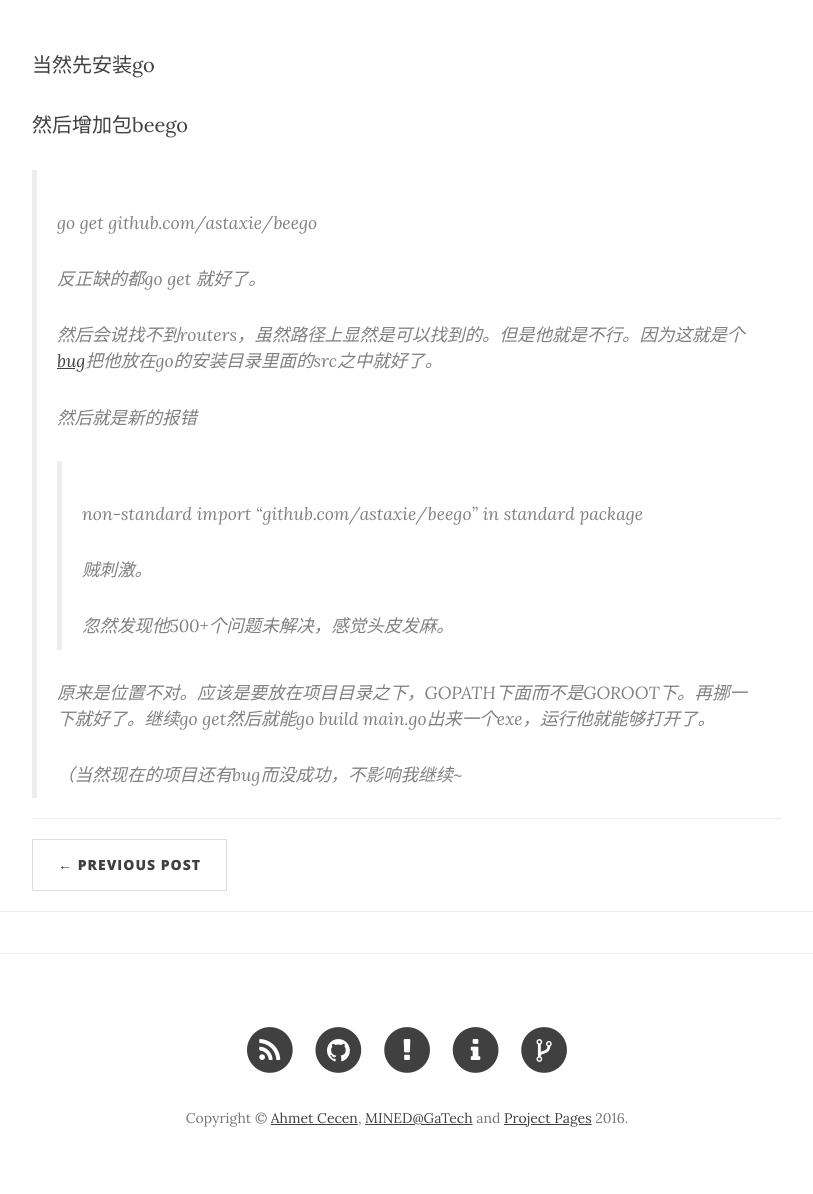
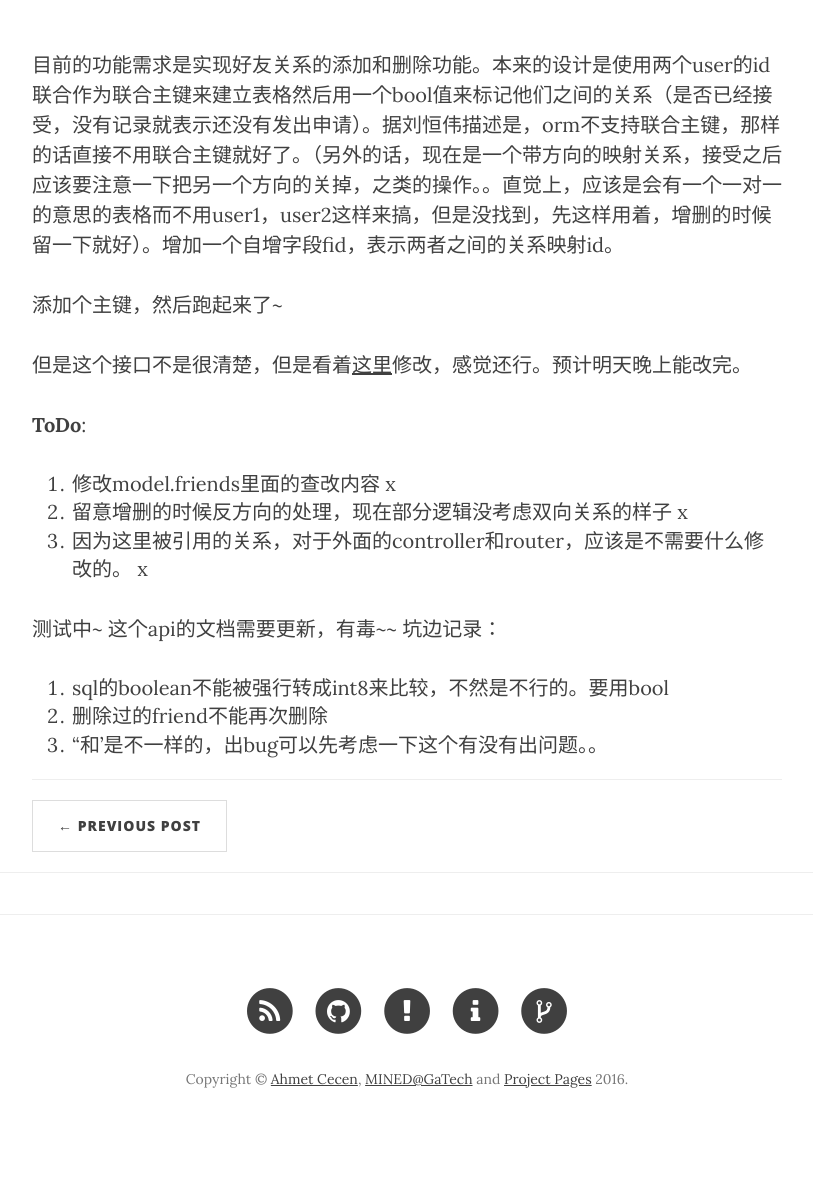
Before and after one commit to make-money-sysu/make-money-sysu.github.io, a Jekyll site: the page built from _posts/2019-03-30-关于friends功能的修改.markdown, in a window 1280 px wide. Shown: the part 236-1430 px from the top of the page, without its empty margins (233-1046 px from the left). Built offline with Jekyll 4.4.1, drawn with Linux system fonts in a browser that asks for light colours; nearby versions of some CDN libraries; comment, search, counter and statistics services are not loaded; after the commit the page ends 1391 px from its top, so only the background shows below that.

Commit message:
Update 2019-03-30-关于friends功能的修改.markdown

```diff
--- a/_posts/2019-03-30-关于friends功能的修改.markdown
+++ b/_posts/2019-03-30-关于friends功能的修改.markdown
@@ -9,24 +9,22 @@ category:  Essay
 
 
 
-当然先安装go
+目前的功能需求是实现好友关系的添加和删除功能。本来的设计是使用两个user的id联合作为联合主键来建立表格然后用一个bool值来标记他们之间的关系（是否已经接受，没有记录就表示还没有发出申请）。据刘恒伟描述是，orm不支持联合主键，那样的话直接不用联合主键就好了。（另外的话，现在是一个带方向的映射关系，接受之后应该要注意一下把另一个方向的关掉，之类的操作。。直觉上，应该是会有一个一对一的意思的表格而不用user1，user2这样来搞，但是没找到，先这样用着，增删的时候留一下就好）。增加一个自增字段fid，表示两者之间的关系映射id。
 
-然后增加包beego
+添加个主键，然后跑起来了~
 
-> go get github.com/astaxie/beego
->
-> 反正缺的都go get 就好了。
->
-> 然后会说找不到routers，虽然路径上显然是可以找到的。但是他就是不行。因为这就是个[bug](<https://github.com/astaxie/beego/issues/810>)把他放在go的安装目录里面的src之中就好了。
->
-> 然后就是新的报错
->
-> > non-standard import "github.com/astaxie/beego" in standard package
-> >
-> > 贼刺激。
-> >
-> > 忽然发现他500+个问题未解决，感觉头皮发麻。
->
-> 原来是位置不对。应该是要放在项目目录之下，GOPATH下面而不是GOROOT下。再挪一下就好了。继续go get然后就能go build main.go出来一个exe，运行他就能够打开了。
->
-> （当然现在的项目还有bug而没成功，不影响我继续~
+但是这个接口不是很清楚，但是看着[这里](<https://beego.me/docs/mvc/model/query.md>)修改，感觉还行。预计明天晚上能改完。
+
+**ToDo**:
+
+1. 修改model.friends里面的查改内容 x
+2. 留意增删的时候反方向的处理，现在部分逻辑没考虑双向关系的样子 x
+3. 因为这里被引用的关系，对于外面的controller和router，应该是不需要什么修改的。 x
+
+测试中~
+这个api的文档需要更新，有毒~~
+坑边记录：
+
+1. sql的boolean不能被强行转成int8来比较，不然是不行的。要用bool
+2. 删除过的friend不能再次删除
+3. “和’是不一样的，出bug可以先考虑一下这个有没有出问题。。
```
